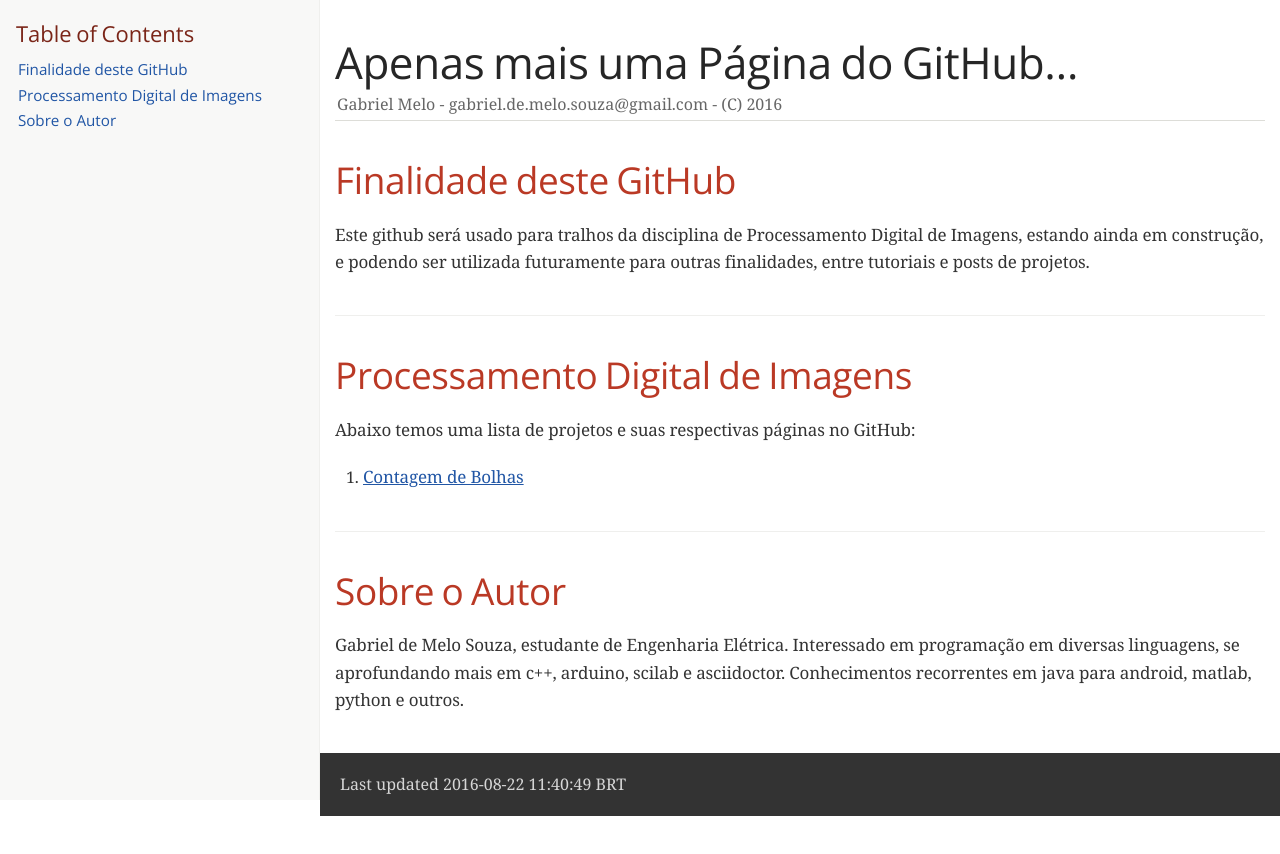
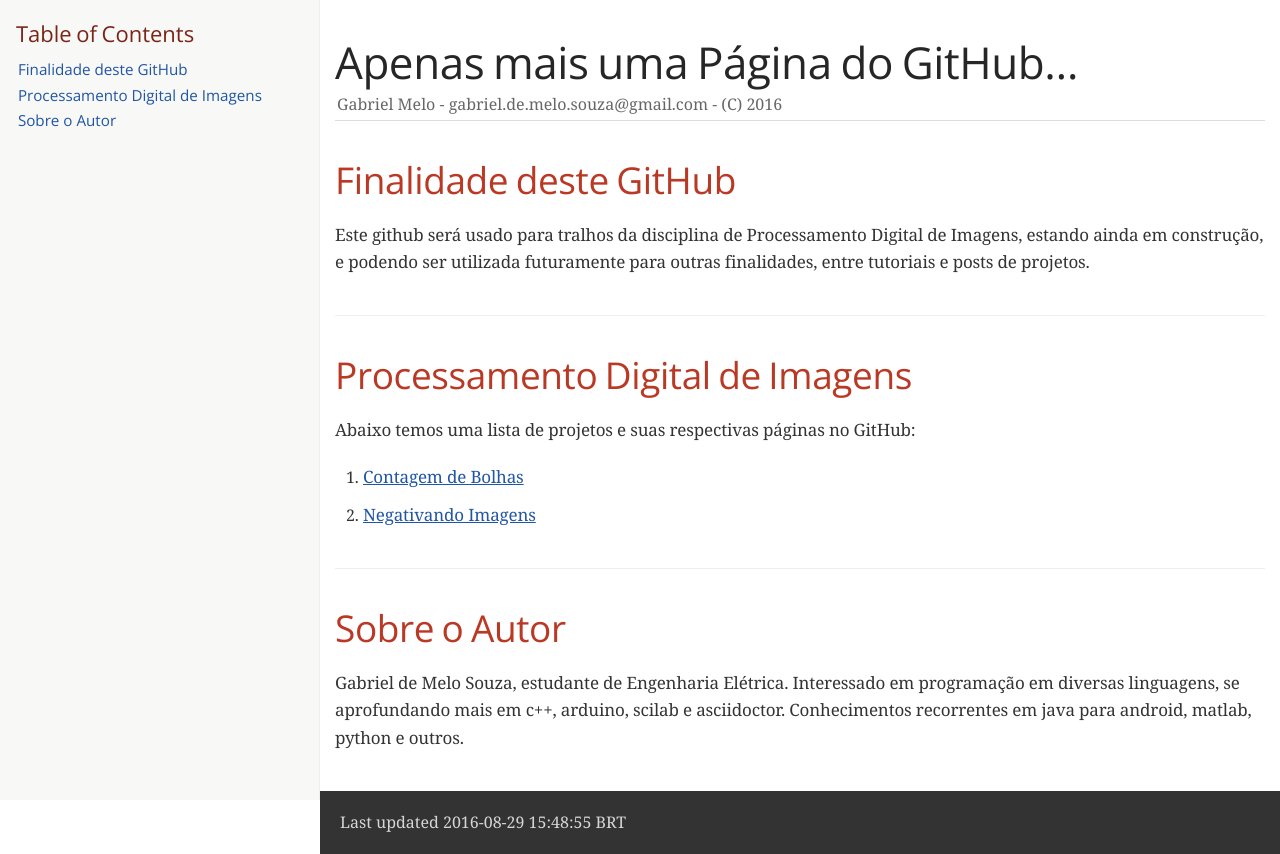
Before and after one commit to melosgabriel/melosgabriel.github.io, a plain HTML site: page index.html in a window 1280 px wide. Before the commit the page ends 816 px from the top, so only its background shows below. Drawn offline with nearby package versions, Linux system fonts and the light colour scheme; a web font is replaced by a local one.

Commit message:
link 2 ok

```diff
--- a/index.html
+++ b/index.html
@@ -453,6 +453,9 @@ body.book #toc,body.book #preamble,body.book h1.sect0,body.book .sect1>h2{page-b
 <li>
 <p><a href="https://melosgabriel.github.io/pdi/1.Contando-Bolhas/">Contagem de Bolhas</a></p>
 </li>
+<li>
+<p><a href="https://melosgabriel.github.io/pdi/2.Negativando-Imagens/">Negativando Imagens</a></p>
+</li>
 </ol>
 </div>
 </div>
@@ -468,7 +471,7 @@ body.book #toc,body.book #preamble,body.book h1.sect0,body.book .sect1>h2{page-b
 </div>
 <div id="footer">
 <div id="footer-text">
-Last updated 2016-08-22 11:40:49 BRT
+Last updated 2016-08-29 15:48:55 BRT
 </div>
 </div>
 </body>
```
